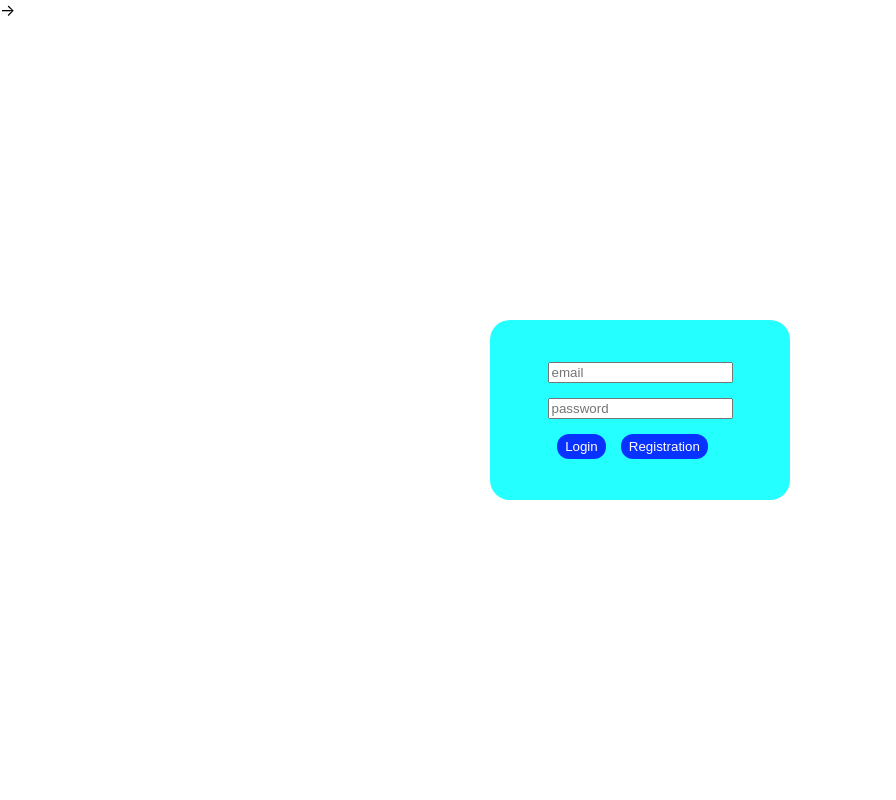
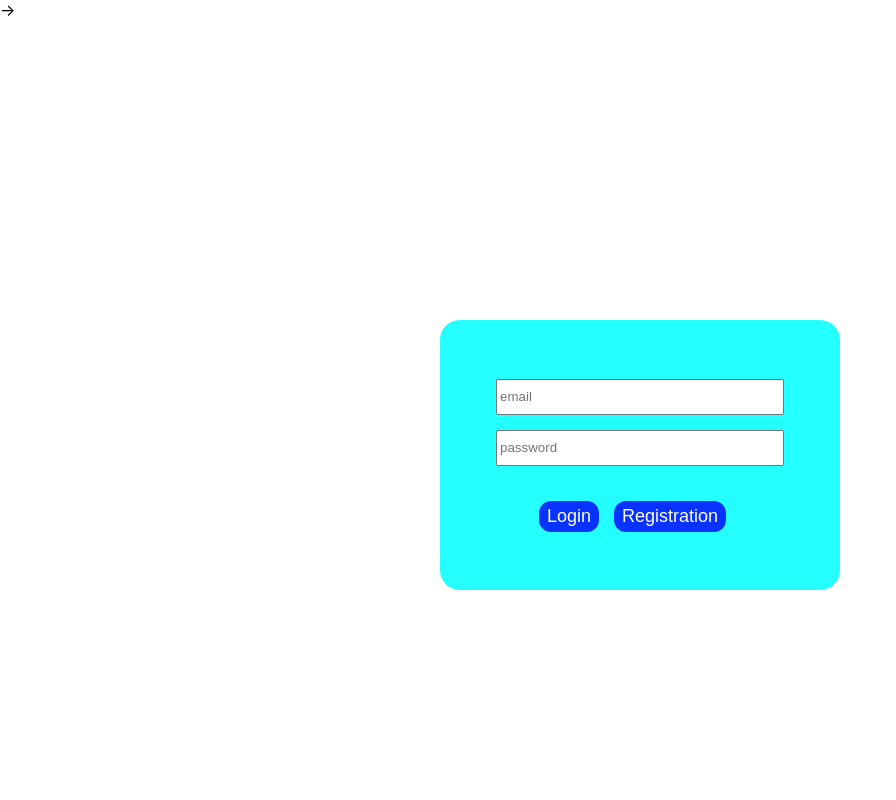
Before and after one commit to Genya10/React-training-repository, a React (Create React App) app in the folder client/: page / in a window 1280 px wide. Shown: the top 800 px of the page, without its empty margins (0-896 px from the left). Built offline with nearby package versions, Linux system fonts and the light colour scheme.

Commit message:
add few a changes

```diff
--- a/client/src/components/LoginForm.module.css
+++ b/client/src/components/LoginForm.module.css
@@ -4,8 +4,8 @@
 }
 .container{
     margin: 300px auto;
-    width: 300px;
-    height: 180px;
+    width: 400px;
+    height: 270px;
     background-color:rgba(0, 255, 255, 0.858);
     display: flex;
     flex-direction: column;
@@ -14,14 +14,19 @@
     align-items: center;
     border-radius: 20px;
 }
-
+.input{
+    width: 280px;
+    height: 30px;
+}
 .btn{
     background-color: rgba(0, 0, 255, 0.803);
     color: white;
+    font-size: 18px;
     border-radius: 12px;
     border: none;
     padding: 5px 8px;
     cursor: pointer;
+    margin-top: 20px;
     margin-right: 15px;
 }
 .btn:hover{
--- a/client/src/components/LoginForm.tsx
+++ b/client/src/components/LoginForm.tsx
@@ -20,6 +20,7 @@ const LoginForm = ()=>{
           }}
         />
         <input
+          className={cl.input}
           type="password"
           placeholder="password"
           value={password}
```
Also changed, not shown: client/src/App.css (+4 -4 lines).
